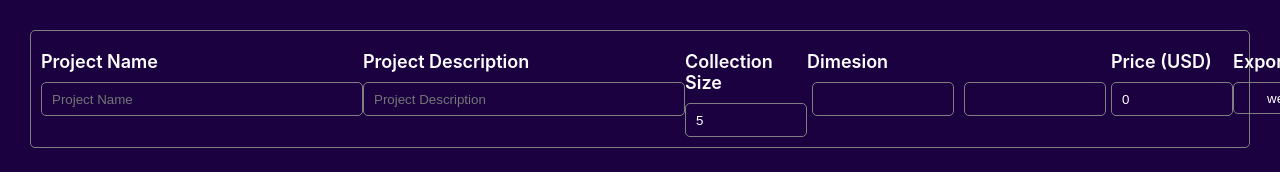
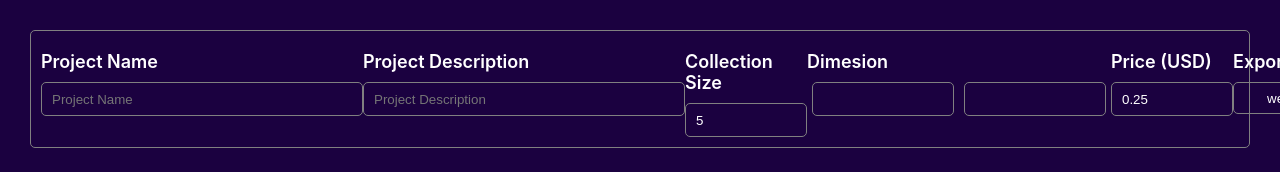
Before and after one commit to cocoa-1012/nft-generator, a React (Create React App) app: page / in a window 1280 px wide. Shown: the top 172 px of the page. Built offline with nearby package versions, Linux system fonts and the light colour scheme.

Commit message:
add price

```diff
--- a/src/App.js
+++ b/src/App.js
@@ -13,6 +13,7 @@ function App() {
   const [selectedImg, setSelectedImg] = useState(null);
   const [collectionSize, setCollectionSize] = useState(5);
   const [isNewLayer, setIsNewLayer] = useState(false);
+  const [price, setPrice] = useState(0);
 
   const deleteLayer = () => {
     if (layerData.length > 0) {
@@ -36,7 +37,12 @@ function App() {
     }
   };
 
-  useEffect(() => {}, [layerData, selectedLayer]);
+  useEffect(() => {
+    setPrice(
+      215 * Math.floor(collectionSize / 5000) +
+        (4.99 * (collectionSize % 5000)) / 100
+    );
+  }, [layerData, selectedLayer, collectionSize]);
   return (
     <div className="App">
       <PropertyManager
@@ -47,6 +53,7 @@ function App() {
         selectedLayer={selectedLayer}
         collectionSize={collectionSize}
         setCollectionSize={setCollectionSize}
+        price={price}
       />
       <div style={{ display: "flex", justifyContent: "space-between" }}>
         <Sidebar
--- a/src/components/PropertyManager/ProjectProperty.jsx
+++ b/src/components/PropertyManager/ProjectProperty.jsx
@@ -1,6 +1,10 @@
 import React from "react";
 import "./PropertyManager.css";
-export const ProjectProperty = ({ collectionSize, setCollectionSize }) => {
+export const ProjectProperty = ({
+  collectionSize,
+  setCollectionSize,
+  price,
+}) => {
   return (
     <div className="property_container">
       <div className="property_item `">
@@ -30,7 +34,11 @@ export const ProjectProperty = ({ collectionSize, setCollectionSize }) => {
       </div>
       <div className="property_item `">
         <p>Price (USD)</p>
-        <input type="number" className="collection_input" value={0} />
+        <input
+          type="number"
+          className="collection_input"
+          value={Math.round(price * 100) / 100}
+        />
       </div>
       <div className="property_item">
         <p>Export:</p>
--- a/src/components/PropertyManager/PropertyManager.jsx
+++ b/src/components/PropertyManager/PropertyManager.jsx
@@ -10,12 +10,14 @@ export const PropertyManager = ({
   setLayerData,
   collectionSize,
   setCollectionSize,
+  price,
 }) => {
   return (
     <div>
       <ProjectProperty
         collectionSize={collectionSize}
         setCollectionSize={setCollectionSize}
+        price={price}
       />
       {/* <LayerProperty
         setRarity={setRarity}
```
